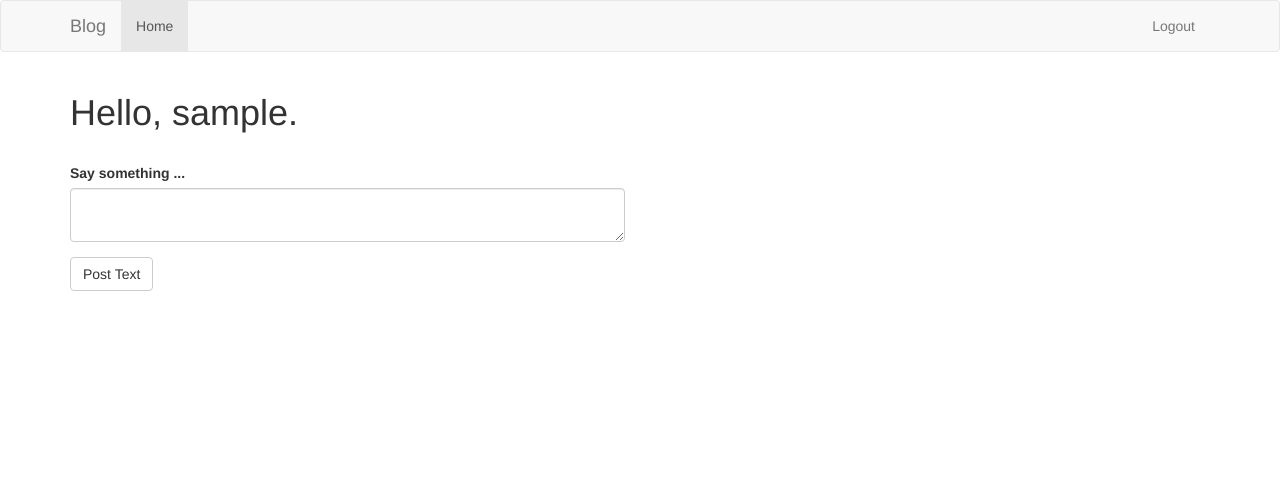
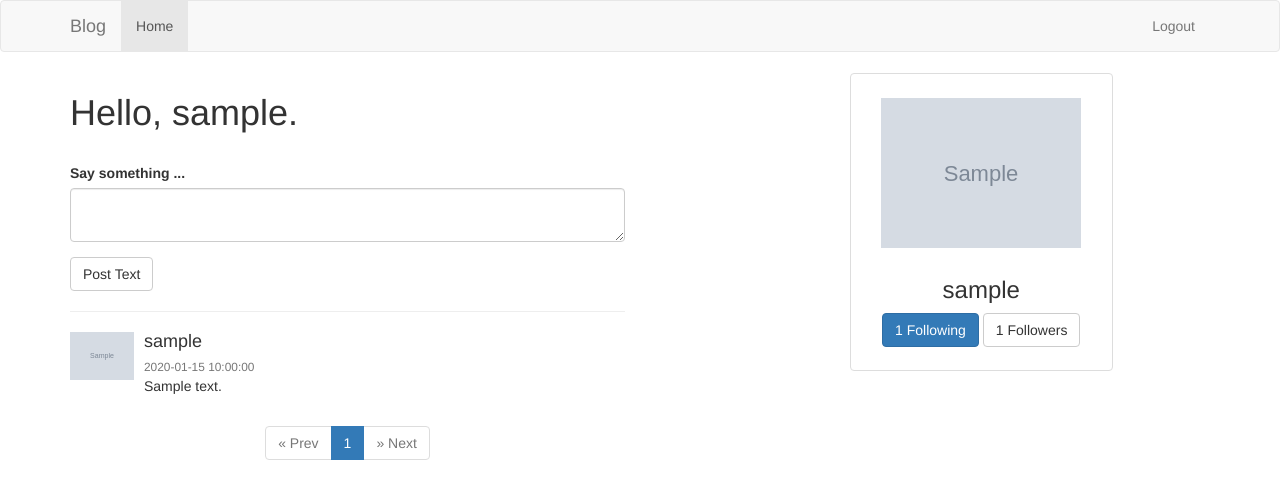
Before and after one commit to r07521709/Blog_Flask, a Flask app: page / in a window 1280 px wide. Shown: the top 499 px of the page. Run offline with Flask 2, Linux system fonts and the light colour scheme; a user stored in the database is signed in; tables that the repository leaves empty hold one stand-in row (values such as "Sample post"); grey boxes marked "Sample" are stand-in pictures; some libraries are stand-ins or nearby versions.

Commit message:
feat: Add avatar and pagination

```diff
--- a/app/routes.py
+++ b/app/routes.py
@@ -15,7 +15,11 @@ def index():
         current_user.posts.append(post)
         db.session.commit()
         flash('You have post a new tweet', category='success')
-    return render_template('index.html', form=form)
+    n_followers = len(current_user.followers)
+    n_followed = len(current_user.followed)
+    page = request.args.get('page', 1, type=int)
+    posts = Post.query.order_by(Post.timestamp.desc()).paginate(page, 5, False)
+    return render_template('index.html', form=form, posts=posts, n_followers=n_followers, n_followed=n_followed)
 
 @app.route('/register', methods=['GET', 'POST'])
 def register():
--- a/app/templates/index.html
+++ b/app/templates/index.html
@@ -1,12 +1,63 @@
 {% extends "base.html" %}
 
 {% block blog_content %}
-  <h1>Hello, {{ current_user.username }}.</h1>
-  <br>
   <div class="row">
     <div class="col-md-6">
+      <h1>Hello, {{ current_user.username }}.</h1>
+      <br>
       {% import 'bootstrap/wtf.html' as wtf %}
       {{ wtf.quick_form(form) }}
+      <hr>
+      {% for post in posts.items %}
+        <div class="media">
+          <div class="media-left">
+            <a href="#">
+              <img class="media-object" src="{{ post.author.avatar_img }}" alt="avatar" width="64px" >
+            </a>
+          </div>
+          <div class="media-body">
+            <h4 class="media-heading">{{ post.author.username }}</h4>
+            <small class="text-muted">{{ post.timestamp }}</small>
+            <p>{{ post.body }}</p>
+          </div>
+        </div>
+      {% endfor %}
+      <nav aria-label="Page navigation">
+        <center>
+          <ul class="pagination">
+            <li class="{% if not posts.has_prev %}disabled{% endif %}">
+              <a href="{{ url_for('index', page=posts.prev_num) }}" aria-label="Previous">
+                <span aria-hidden="true">&laquo; Prev</span>
+              </a>
+            </li>
+            {% for i in posts.iter_pages(left_edge=2, left_current=1, right_current=2, right_edge=2) %}
+              {% if i %}
+                <li class="{% if i==posts.page %}active{% endif %}"><a href="{{ url_for('index', page=i) }}">{{ i }}</a></li>
+              {% else %}
+                <li class="disabled"><a href="#">...</a></li>
+              {% endif %}
+            {% endfor %}
+              <li class="{% if not posts.has_next %}disabled{% endif %}">
+                <a href="{{ url_for('index', page=posts.next_num) }}" aria-label="Next">
+                  <span aria-hidden="true">&raquo; Next</span>
+                </a>
+              </li>
+          </ul>
+        </center>
+      </nav>
+    </div>
+    <div class="col-md-3 col-md-offset-2">
+      <div class="thumbnail text-center">
+        <br>
+        <img src="{{ current_user.avatar_img }}" alt="avatar" width="200px">
+        <div class="caption">
+          <h3>{{ current_user.username }}</h3>
+          <p>
+            <a href="#" class="btn btn-primary" role="button">{{ n_followers }} Following</a>
+            <a href="#" class="btn btn-default" role="button">{{ n_followed }} Followers</a>
+          </p>
+        </div>
+      </div>
     </div>
   </div>
 {% endblock %}
```
Also changed, not shown: app/models.py (+25 -0 lines), README.md, app.db, app/static/asset/default_avatar.png (added).
